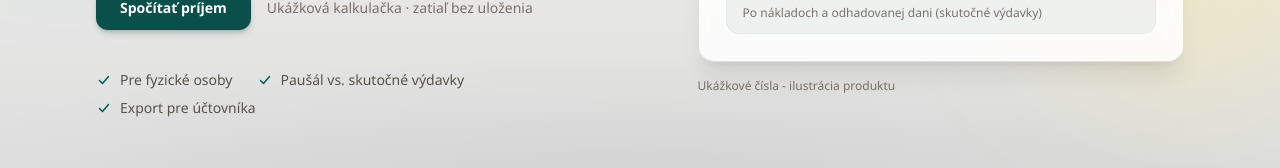
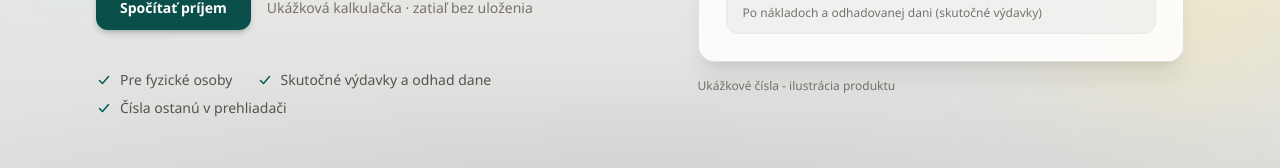
Before and after one commit to g-code-sk/rent-flow, a React (Vite) app in the folder frontend/: page / in a window 1280 px wide. Shown: the part 492-660 px from the top of the page. Built offline with nearby package versions, Linux system fonts and the light colour scheme; no server answers.

Commit message:
feat(frontend): list only what the calculator already does
The homepage checks named a flat-rate comparison and an accountant export that are still on the plan.

```diff
--- a/frontend/src/pages/HomePage.tsx
+++ b/frontend/src/pages/HomePage.tsx
@@ -30,11 +30,11 @@ export function HomePage() {
                </li>
                <li className="flex items-center gap-2">
                   <CheckIcon />
-                  Paušál vs. skutočné výdavky
+                  Skutočné výdavky a odhad dane
                </li>
                <li className="flex items-center gap-2">
                   <CheckIcon />
-                  Export pre účtovníka
+                  Čísla ostanú v prehliadači
                </li>
             </ul>
          </div>
```
